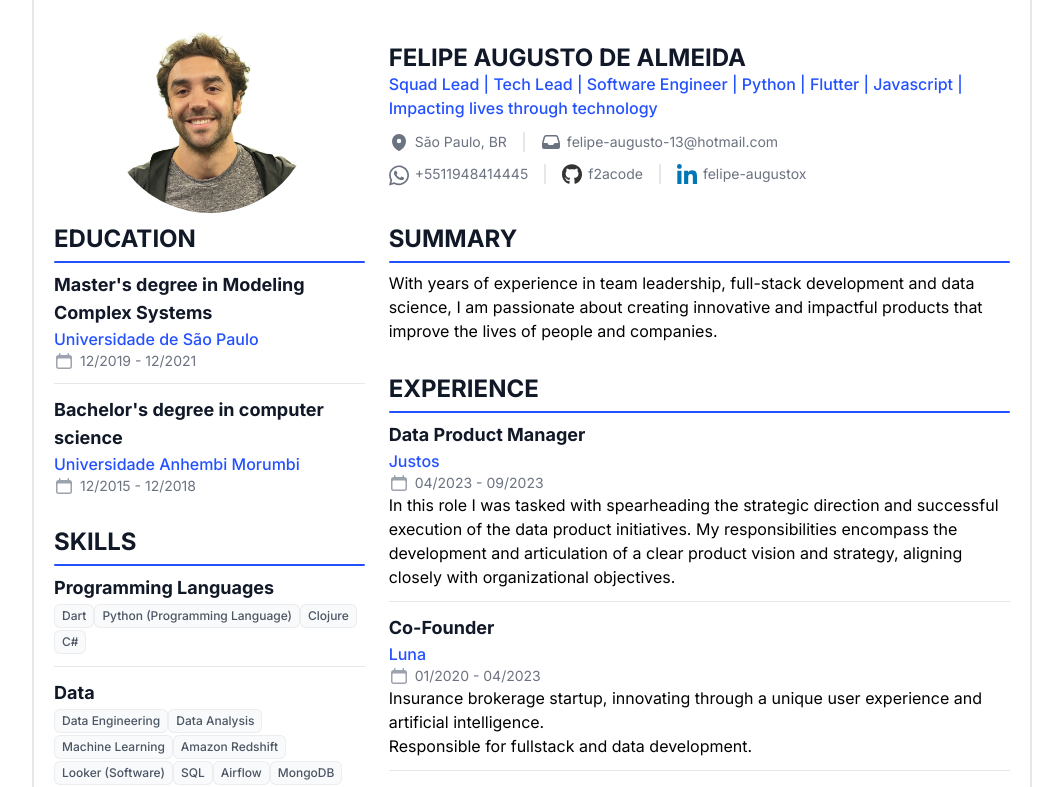
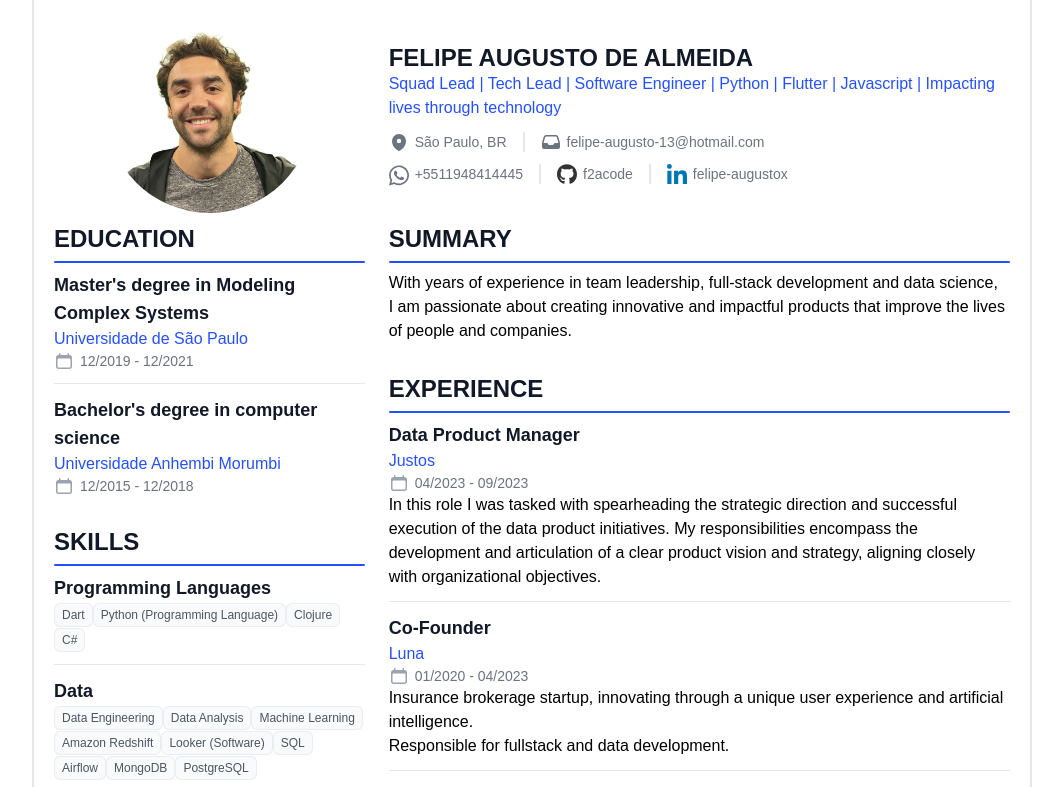
Before and after one commit to f2acode/personal-website, a Next.js app: page /resume in a window 1280 px wide. Shown: the top 787 px of the page, without its empty margins (108-1171 px from the left). Built offline with nearby package versions, Linux system fonts and the light colour scheme.

Commit message:
fix: font for ATS

```diff
--- a/src/app/layout.tsx
+++ b/src/app/layout.tsx
@@ -1,9 +1,6 @@
 import enResume from '@/data/resume-en.json'
 import '@/styles/globals.css'
 import type { Metadata } from 'next'
-import { Inter } from 'next/font/google'
-
-const inter = Inter({ subsets: ['latin'] })
 
 export const metadata: Metadata = {
   title: enResume['basics']['name'],
@@ -17,7 +14,7 @@ export default function RootLayout({
 }>) {
   return (
     <html lang="en">
-      <body className={`${inter.className} antialiased`}>{children}</body>
+      <body className={'font-["Arial"] antialiased'}>{children}</body>
     </html>
   )
 }
--- a/src/app/resume/page.tsx
+++ b/src/app/resume/page.tsx
@@ -205,7 +205,7 @@ function ProfileItem({
             }).format(endDate)}
         </p>
       </div>
-      {description && <p>{description}</p>}
+      {description && <p>{description.replace(/- /g, '• ')}</p>}
     </div>
   )
 }
--- a/src/components/tagline.tsx
+++ b/src/components/tagline.tsx
@@ -68,7 +68,7 @@ export default function TagLine({ resumeData }: TagLineProps) {
           {resumeData.basics.label}
         </h2>
         <div className="min-w-0 flex-1">
-          <div className="mt-1 md:divide-x-2 md:*:px-4 md:first:*:pl-0 md:last:*:pr-0 md:flex md:flex-row">
+          <div className="mt-1 sm:divide-x-2 sm:*:px-4 sm:first:*:pl-0 sm:last:*:pr-0 sm:flex sm:flex-row">
             <div className="mt-2 flex items-center text-sm text-gray-500">
               <MapPinIcon
                 className="mr-1.5 h-5 w-5 flex-shrink-0 text-gray-500"
@@ -89,7 +89,7 @@ export default function TagLine({ resumeData }: TagLineProps) {
               {resumeData.basics.email}
             </Link>
           </div>
-          <div className="mt-1 md:divide-x-2 md:*:px-4 md:first:*:pl-0 md:last:*:pr-0 md:flex md:flex-row">
+          <div className="mt-1 sm:divide-x-2 sm:*:px-4 sm:first:*:pl-0 sm:last:*:pr-0 sm:flex sm:flex-row">
             <Link
               className="mt-2 flex items-center text-sm text-gray-500"
               href={`https://wa.me/${resumeData.basics.phone}`}
```
